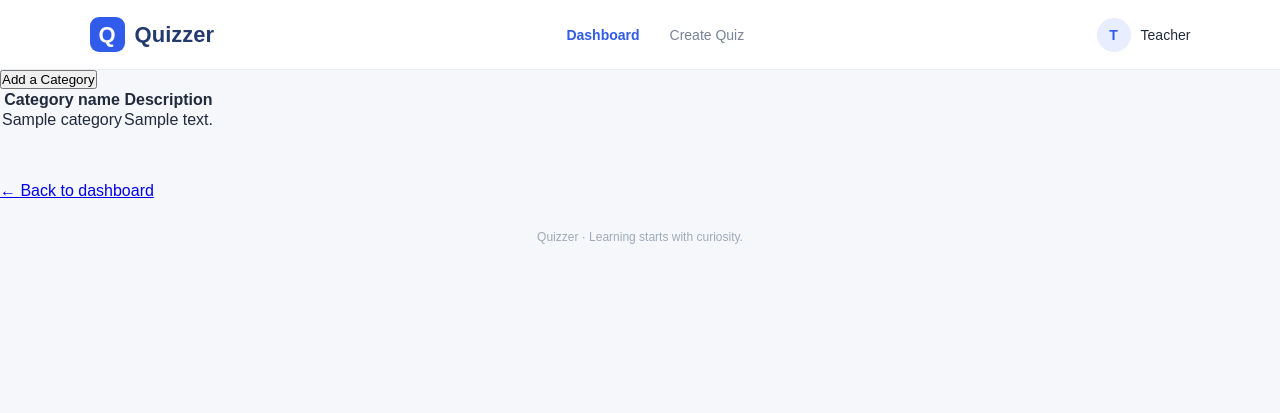
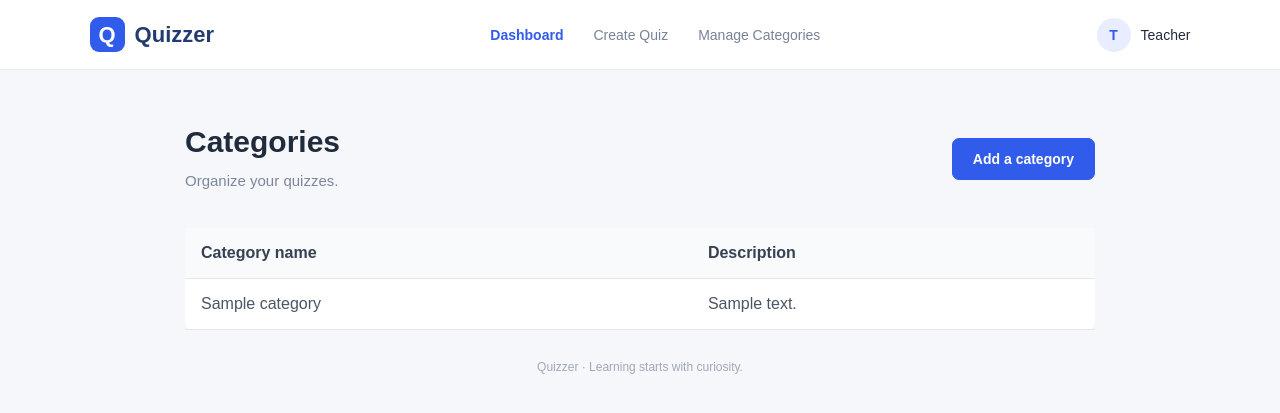
Before and after one commit to the-one-team-1/Quizzer, a Spring Boot app: page /categories in a window 1280 px wide. Shown: the top 413 px of the page. Run offline with Spring Boot 4, Linux system fonts and the light colour scheme; tables that the repository leaves empty hold one stand-in row (values such as "Sample post").

Commit message:
update ui for categories section

```diff
--- a/src/main/resources/static/css/style.css
+++ b/src/main/resources/static/css/style.css
@@ -79,7 +79,7 @@ body {
 
 /* Main content */
 .page-container {
-    max-width: 850px;
+    max-width: 950px;
     margin: 55px auto;
     padding: 0 20px;
 }
@@ -402,13 +402,15 @@ body {
 
 /* Quiz Table */
 
-.quiz-table-container {
+.quiz-table-container,
+.category-table-container {
     width: 100%;
     overflow-x: auto;
     margin-top: 24px;
 }
 
-.quiz-table {
+.quiz-table,
+.category-table {
     width: 100%;
     border-collapse: collapse;
     background: white;
@@ -416,19 +418,23 @@ body {
 }
 
 .quiz-table th,
-.quiz-table td {
+.quiz-table td,
+.category-table th,
+.category-table td {
     padding: 16px;
     text-align: left;
     border-bottom: 1px solid #e5e7eb;
 }
 
-.quiz-table th {
+.quiz-table th,
+.category-table th {
     background-color: #f8fafc;
     font-weight: 600;
     color: #374151;
 }
 
-.quiz-table td {
+.quiz-table td,
+.category-table td {
     color: #4b5563;
 }
 
@@ -497,6 +503,7 @@ body {
     cursor: pointer;
 }
 
+.category-table tbody tr:hover,
 .quiz-table tbody tr:hover {
     background-color: #f9fafb;
 }
--- a/src/main/resources/templates/add-answer-option.html
+++ b/src/main/resources/templates/add-answer-option.html
@@ -24,6 +24,7 @@
         <nav>
             <a th:href="@{/}" class="nav-link">Dashboard</a>
             <a th:href="@{/quizzes/new}" class="nav-link">Create Quiz</a>
+            <a th:href="@{/categories}" class="nav-link">Manage Categories</a>
         </nav>
 
         <div class="user-profile">
--- a/src/main/resources/templates/add-category.html
+++ b/src/main/resources/templates/add-category.html
@@ -23,6 +23,7 @@
         <nav>
             <a th:href="@{/}" class="nav-link">Dashboard</a>
             <a th:href="@{/quizzes/new}" class="nav-link active">Create Quiz</a>
+            <a th:href="@{/categories}" class="nav-link">Manage Categories</a>
         </nav>
 
         <div class="user-profile">
@@ -39,7 +40,7 @@
         <!-- Page Heading -->
         <div class="page-heading">
 
-            <h1>Create a new category</h1>
+            <h1>Add a category</h1>
 
             <p class="subtitle">
                 Create a category to organize quizzes.
@@ -89,7 +90,7 @@
                 </textarea>
 
                 <small>
-                    Briefly explain the topics covered in this quiz.
+                    Briefly explain the category.
                 </small>
 
             </div>
--- a/src/main/resources/templates/add-question.html
+++ b/src/main/resources/templates/add-question.html
@@ -14,6 +14,7 @@
         <nav>
             <a th:href="@{/}" class="nav-link">Dashboard</a>
             <a th:href="@{/quizzes/new}" class="nav-link">Create Quiz</a>
+            <a th:href="@{/categories}" class="nav-link">Manage Categories</a>
         </nav>
         <div class="user-profile"><span class="avatar">T</span><span>Teacher</span></div>
     </header>
--- a/src/main/resources/templates/add-quiz.html
+++ b/src/main/resources/templates/add-quiz.html
@@ -23,6 +23,7 @@
         <nav>
             <a th:href="@{/}" class="nav-link">Dashboard</a>
             <a th:href="@{/quizzes/new}" class="nav-link active">Create Quiz</a>
+            <a th:href="@{/categories}" class="nav-link">Manage Categories</a>
         </nav>
 
         <div class="user-profile">
--- a/src/main/resources/templates/answer-options.html
+++ b/src/main/resources/templates/answer-options.html
@@ -14,6 +14,7 @@
         <nav>
             <a th:href="@{/}" class="nav-link">Dashboard</a>
             <a th:href="@{/quizzes/new}" class="nav-link">Create Quiz</a>
+            <a th:href="@{/categories}" class="nav-link">Manage Categories</a>
         </nav>
         <div class="user-profile"><span class="avatar">T</span><span>Teacher</span></div>
     </header>
--- a/src/main/resources/templates/categories.html
+++ b/src/main/resources/templates/categories.html
@@ -23,6 +23,7 @@
         <nav>
             <a th:href="@{/}" class="nav-link active">Dashboard</a>
             <a th:href="@{/quizzes/new}" class="nav-link">Create Quiz</a>
+            <a th:href="@{/categories}" class="nav-link">Manage Categories</a>
         </nav>
 
         <div class="user-profile">
@@ -32,10 +33,21 @@
 
     </header>
 
-    <!--  Add Category Button -->
+    <!-- Main Content -->
+    <main class="page-container">
+
+        <!--  Page Heading -->
+        <div class="page-heading page-heading-with-action">
+            <div>
+                <h1>Categories</h1>
+                <p class="subtitle">
+                    Organize your quizzes.
+                </p>
+            </div>
             <form th:action="@{/add-category}" method="get">
-        <button type="submit" class="btn btn-primary">Add a Category</button>
+                <button type="submit" class="submit-button">Add a category</button>
             </form>
+        </div>
 
         <!-- Quiz Table -->
         <div th:if="${not #lists.isEmpty(categories)}" class="category-table-container">
@@ -69,15 +81,13 @@
 
         </div>
 
-    <div class="return_nav">
-        <a th:href="@{/}">← Back to dashboard</a>
-    </div>
-
         <!-- Footer -->
         <p class="footer-note">
             Quizzer · Learning starts with curiosity.
         </p>
 
+    </main>
+
 </body>
 
 </html>
--- a/src/main/resources/templates/edit-quiz.html
+++ b/src/main/resources/templates/edit-quiz.html
@@ -23,6 +23,7 @@
         <nav>
             <a th:href="@{/}" class="nav-link">Dashboard</a>
             <a th:href="@{/quizzes/new}" class="nav-link">Create Quiz</a>
+            <a th:href="@{/categories}" class="nav-link">Manage Categories</a>
         </nav>
 
         <div class="user-profile">
--- a/src/main/resources/templates/questions.html
+++ b/src/main/resources/templates/questions.html
@@ -14,6 +14,7 @@
         <nav>
             <a th:href="@{/}" class="nav-link">Dashboard</a>
             <a th:href="@{/quizzes/new}" class="nav-link">Create Quiz</a>
+            <a th:href="@{/categories}" class="nav-link">Manage Categories</a>
         </nav>
         <div class="user-profile"><span class="avatar">T</span><span>Teacher</span></div>
     </header>
--- a/src/main/resources/templates/teacher-dashboard.html
+++ b/src/main/resources/templates/teacher-dashboard.html
@@ -23,6 +23,7 @@
         <nav>
             <a th:href="@{/}" class="nav-link active">Dashboard</a>
             <a th:href="@{/quizzes/new}" class="nav-link">Create Quiz</a>
+            <a th:href="@{/categories}" class="nav-link">Manage Categories</a>
         </nav>
 
         <div class="user-profile">
@@ -49,10 +50,6 @@
 
         </div>
 
-        <!-- Category Section -->
-        <form th:action="@{/categories}" method="get">
-            <button type="submit" class="btn btn-primary">See All Categories</button>
-        </form>
 
         <!-- Quiz Section -->
         <section class="quiz-section">
@@ -150,6 +147,7 @@
 
         </section>
 
+
         <!-- Footer -->
         <p class="footer-note">
             Quizzer · Learning starts with curiosity.
```
Lines whose indentation alone changed are shown as unchanged.
